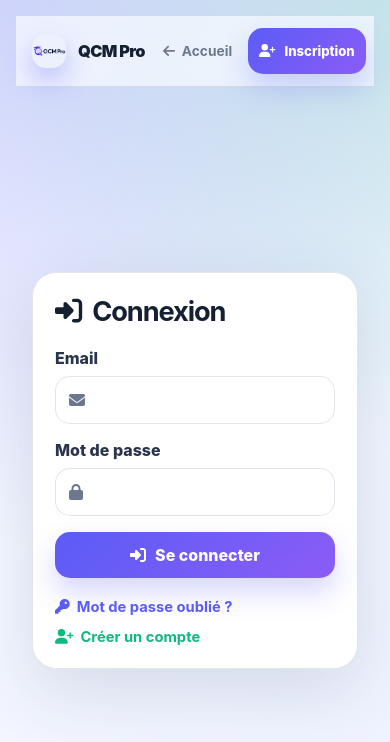
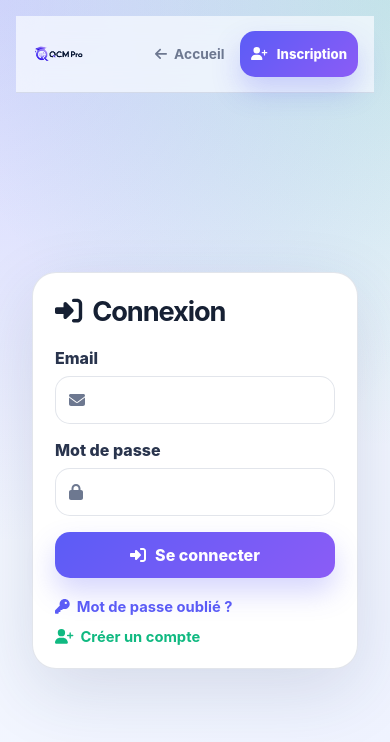
Before and after one commit to dembouz07/qcm_pro_front, a React (Vite) app: page /login in a window 390 px wide. Shown: the top 742 px of the page. Built offline with nearby package versions, Linux system fonts and the light colour scheme; no server answers.

Commit message:
style: logo agrandi, sans texte QCM Pro ni cadre

```diff
--- a/src/components/AuthTopbar.jsx
+++ b/src/components/AuthTopbar.jsx
@@ -7,7 +7,6 @@ export default function AuthTopbar({ active }) {
     <header className="auth-topbar">
       <Link className="brand auth-topbar-brand" to="/">
         <img src="/logo.png" className="brand-logo" alt="QCM Pro" />
-        <span>QCM Pro</span>
       </Link>
 
       <div className="auth-topbar-actions">
--- a/src/components/Navbar.jsx
+++ b/src/components/Navbar.jsx
@@ -29,7 +29,6 @@ export default function Navbar() {
       <div className="sidebar-header">
         <Link className="brand" to={user.role === 'superadmin' ? '/superadmin' : user.role === 'admin' ? '/admin' : '/student'} onClick={() => setMenuOpen(false)}>
           <img src="/logo.png" className="brand-logo" alt="QCM Pro" />
-          <span>QCM Pro</span>
         </Link>
 
         <button className="menu-toggle" onClick={() => setMenuOpen((open) => !open)} aria-label="Menu" aria-expanded={menuOpen}>
--- a/src/pages/Landing.jsx
+++ b/src/pages/Landing.jsx
@@ -60,7 +60,6 @@ export default function Landing() {
       <header className="landing-nav">
         <div className="brand landing-brand">
           <img src="/logo.png" className="brand-logo" alt="QCM Pro" />
-          <span>QCM Pro</span>
         </div>
         <div className="landing-nav-actions">
           <a className="auth-topbar-link" href="#tarifs">Tarifs</a>
@@ -194,7 +193,6 @@ export default function Landing() {
       <footer className="landing-footer">
         <div className="brand landing-brand">
           <img src="/logo.png" className="brand-logo" alt="QCM Pro" />
-          <span>QCM Pro</span>
         </div>
         <small>© {new Date().getFullYear()} QCM Pro — Plateforme d'évaluation en ligne</small>
       </footer>
--- a/src/styles.css
+++ b/src/styles.css
@@ -75,12 +75,10 @@ a { color: inherit; text-decoration: none; }
 }
 
 .brand-logo {
-  width: 46px;
-  height: 46px;
-  border-radius: 14px;
+  width: 72px;
+  height: 72px;
   display: block;
   object-fit: contain;
-  box-shadow: 0 12px 26px rgba(91, 92, 246, 0.35);
 }
 
 .sidebar-header { display: flex; align-items: center; justify-content: space-between; gap: 12px; }
@@ -486,7 +484,7 @@ tr:last-child td { border-bottom: 0; }
   .sidebar-header { flex: 1; }
   .sidebar .brand { font-size: 1.15rem; }
   .sidebar .brand-icon { width: 38px; height: 38px; }
-  .sidebar .brand-logo { width: 38px; height: 38px; }
+  .sidebar .brand-logo { width: 56px; height: 56px; }
   .menu-toggle { display: flex; }
 
   /* Tiroir latéral coulissant */
@@ -554,7 +552,7 @@ tr:last-child td { border-bottom: 0; }
   .auth-topbar { padding: 12px 16px; flex-wrap: nowrap; gap: 10px; }
   .auth-topbar-brand { font-size: 1.02rem; flex-shrink: 0; }
   .auth-topbar .brand-icon { width: 34px; height: 34px; }
-  .auth-topbar .brand-logo { width: 34px; height: 34px; }
+  .auth-topbar .brand-logo { width: 52px; height: 52px; }
   .auth-topbar-actions { flex-wrap: nowrap; gap: 8px; }
   .auth-topbar-link { padding: 6px 8px; font-size: 0.86rem; white-space: nowrap; }
   .auth-topbar-actions .secondary-btn,
@@ -1667,7 +1665,7 @@ tr:last-child td { border-bottom: 0; }
   }
   .landing-brand { font-size: 1.05rem; flex-shrink: 0; }
   .landing-nav .brand-icon { width: 34px; height: 34px; }
-  .landing-nav .brand-logo { width: 34px; height: 34px; }
+  .landing-nav .brand-logo { width: 52px; height: 52px; }
   /* On masque les liens texte secondaires pour garder une nav alignée sur une seule ligne */
   .landing-nav-actions .auth-topbar-link { display: none; }
   .landing-nav-actions { gap: 8px; flex-wrap: nowrap; align-items: center; }
```
Also changed, not shown: public/favicon.svg (added).
